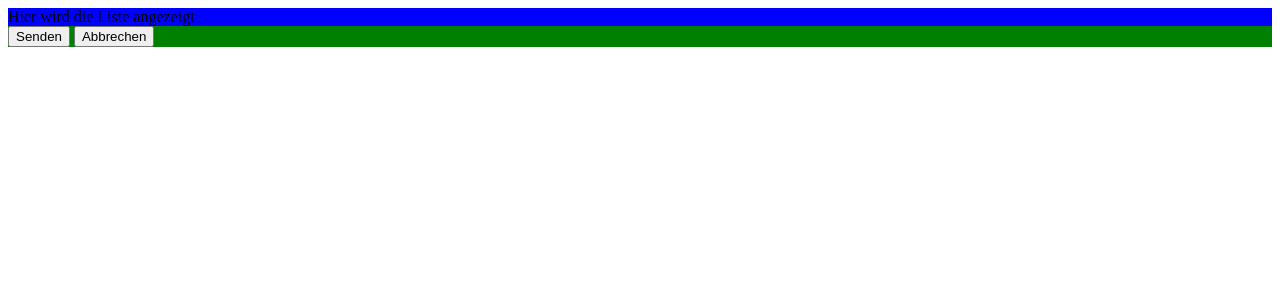
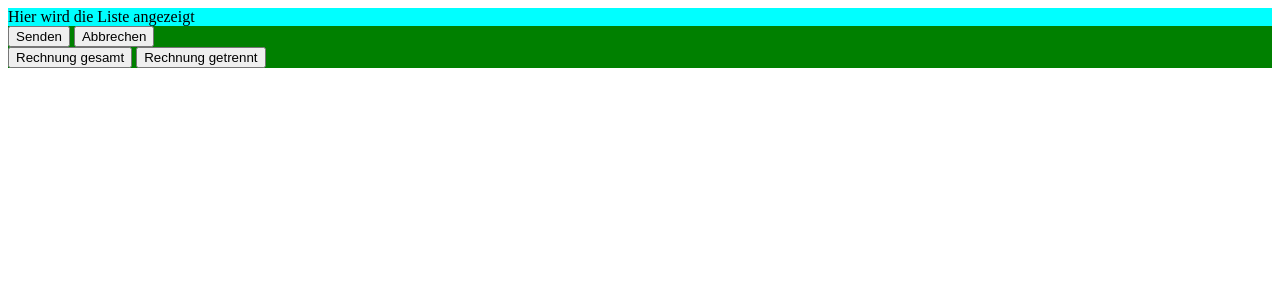
Before and after one commit to trobbiz/OrdermanSystem, a PHP site: page /sparten.php in a window 1280 px wide. Shown: the top 300 px of the page. Run offline with PHP 8.4, Linux system fonts and the light colour scheme; data that the repository does not hold is empty.

Commit message:
Add files via upload

```diff
--- a/Tobias/OrdermanKleineAnsichten/ajax.php
+++ b/Tobias/OrdermanKleineAnsichten/ajax.php
@@ -50,35 +50,46 @@
         });
     });
 
+    //Rechnung gesamt
+     $("#rechnung_btn").one("click",function(){
+        alert("Rechnung gesamt");
+        var win = window.open("http://ubuntuserver16/~stleitob", '_blank');
+        win.focus();
+        location.reload();
+    });
+
 
     //Knopffunktion für das Abschicken der Bestellung
-    $("#send_order").click(function(){
+    $("#send_order").one("click" ,function(){
             $.post("code.php" , {'send_order':true}, function(data){
                 //Bekommt die Bestellung als String zurück
-            alert(data);
+                if(data.length>2){  //Wenn nichts drinnen steht, wird nichts gemacht
                     var bestellung = data.split(","); //Die einzelnen Gerichte werden getrennt
 
                     createList(bestellung);
 
-
+                    //Auszubauen
+                    //sendOrder(bestellung);
+                    $.post("code.php", {'clear_session': true});
+                }
             });
             alert("Hier die Bestellung schicken lassen");
     });
-
+    //Liste wird angezeigt mit dem was bestellt wurde
     function createList(gerichte){
         //Liste durch Tabelle ersetzen
-        var liste = "<ul>";
+        var liste = "<table>";
 
         for(var i=0;i<gerichte.length;i++){
-            if(gerichte[i].split(":")[1]==undefined){
-                alert(gerichte[i]);
-            } else {
+            if(gerichte[i].split(":")[1]!=undefined){
+                //Spartennamen werden ignoriert
                 var listelements = gerichte[i].split(":");
-                liste = liste + "<li>" + listelements[0] + "    " + listelements[1] + "</li>";
+                liste = liste + "<tr><td>" + listelements[0] + "</td><td>" + listelements[1] + "</td></tr>";
+                //Das Gericht und seine Anzahl werden in eine Tabelle geschrieben
             }
         }
 
-        liste = liste + "</ul>";
+        liste = liste + "</table>";
         $("#liste").html(liste);
-    }
+    };
 </script>
--- a/Tobias/OrdermanKleineAnsichten/sparteSpeziell.php
+++ b/Tobias/OrdermanKleineAnsichten/sparteSpeziell.php
@@ -17,4 +17,4 @@
 <button value="back" class="spec_b">Zurück</button>
 <button  value="abort" class="spec_b">Abbrechen</button>
 
-<?php include("ajax.php"); ?>
+<?php require("ajax.php"); ?>
--- a/Tobias/OrdermanKleineAnsichten/sparten.php
+++ b/Tobias/OrdermanKleineAnsichten/sparten.php
@@ -6,10 +6,13 @@
     </head>
     <body>
         <div style="background-color: red" id="sparten"><?php createSparten(null); ?></div>
-        <div style="background-color: blue" id="liste">Hier wird die Liste angezeigt</div>
+        <div style="background-color: cyan" id="liste">Hier wird die Liste angezeigt</div>
         <div style="background-color: green" id="rechnung">
             <button id="send_order">Senden</button>
             <button id="abort_table">Abbrechen</button>
+            <br>
+            <button id="rechnung_btn">Rechnung gesamt</button>
+            <button id="rechnung_getrennt">Rechnung getrennt</button>
         </div>
     </body>
 </html>
```
Also changed, not shown: 2 other files. Lines whose indentation alone changed are shown as unchanged.
